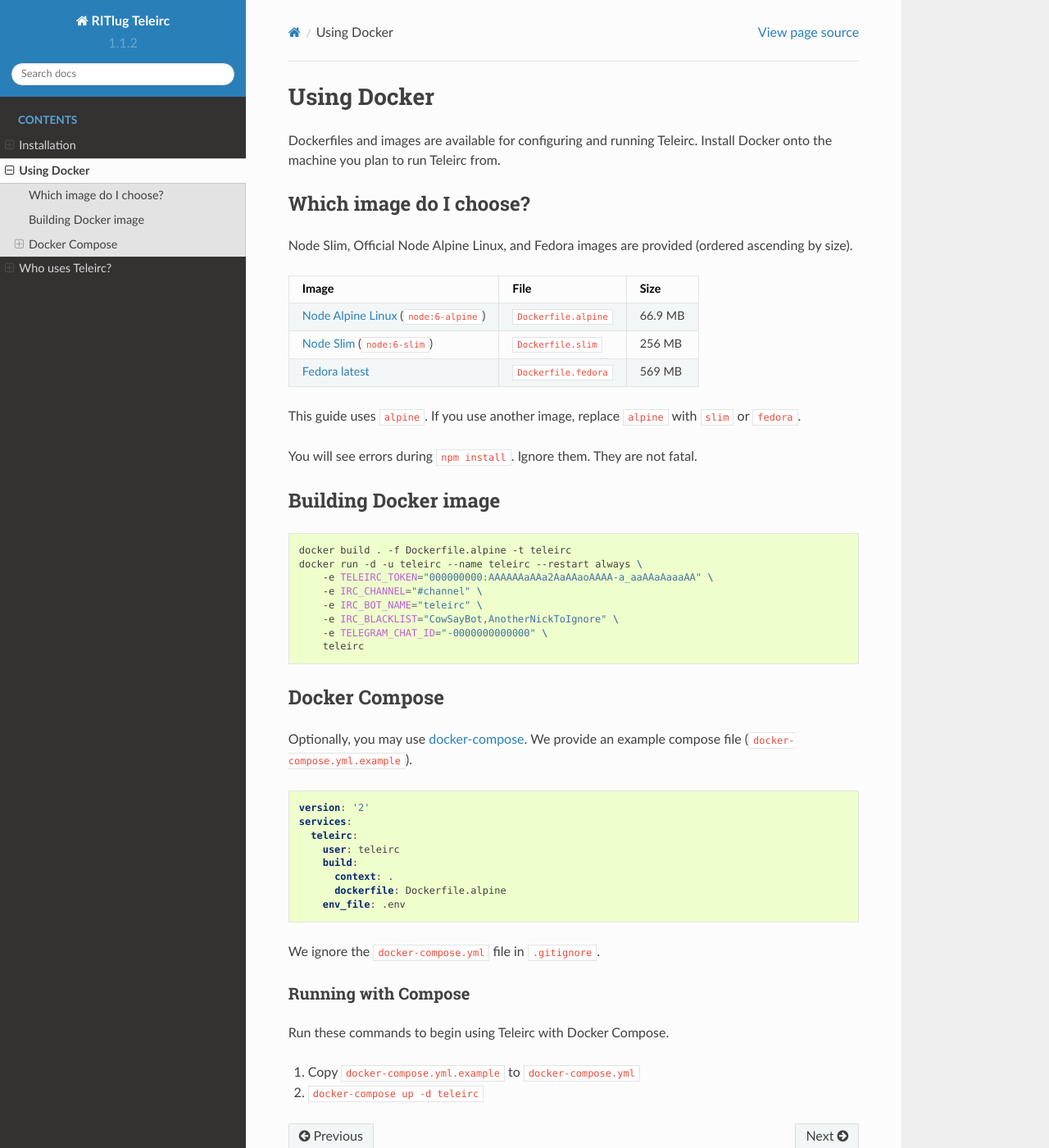
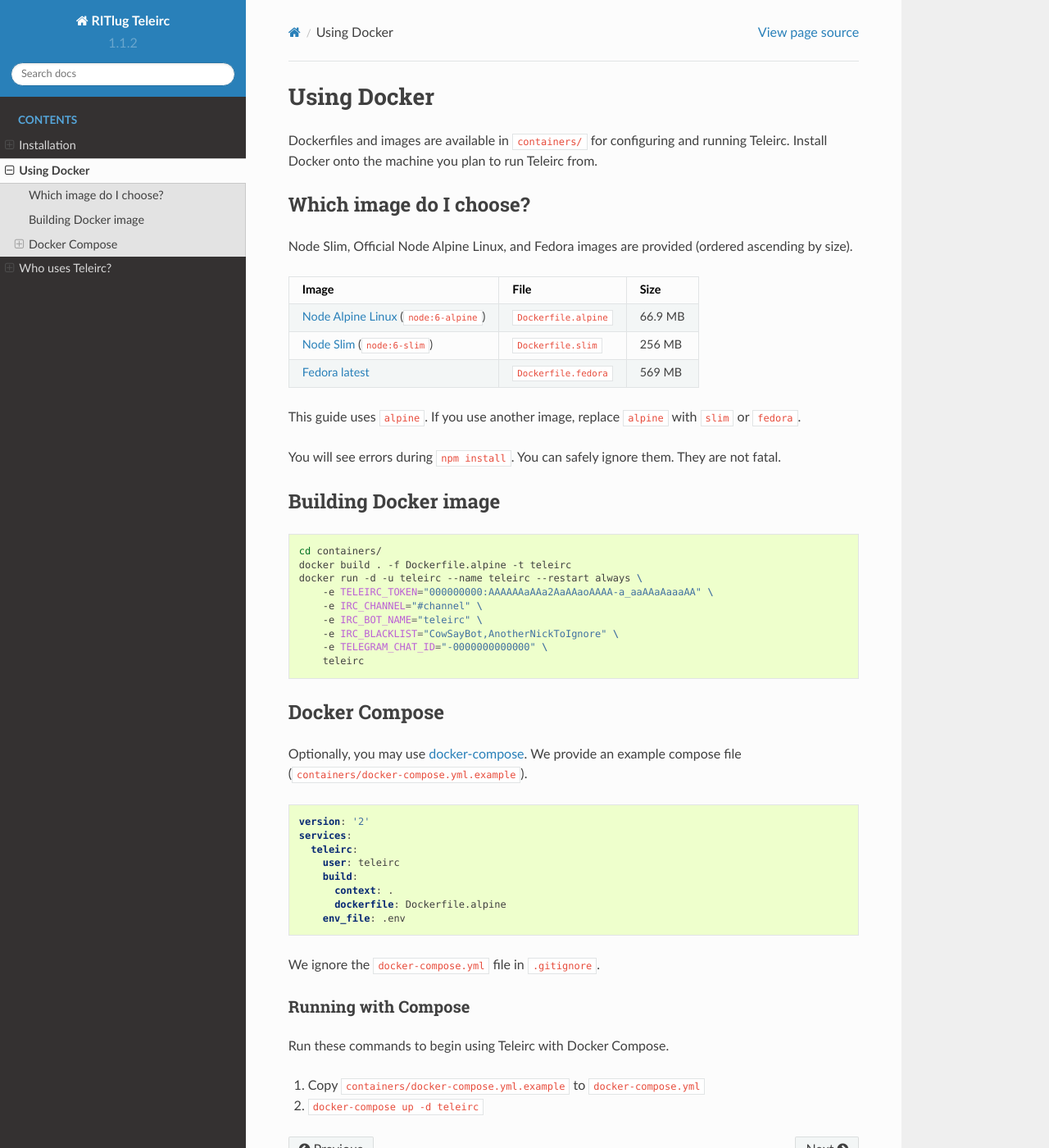
Before and after one commit to RITlug/teleirc, a Sphinx documentation site: the page built from docs/using-docker.rst, in a window 1280 px wide and 1400 px high. Shown: the whole window at 82% size. Built offline with Sphinx 7.4.7 and the Read the Docs theme 2.0.0, drawn with Linux system fonts in a browser that asks for light colours; formulas are drawn with MathJax 3.

Commit message:
Improve organization of project working directory

```diff
--- a/docs/installation.rst
+++ b/docs/installation.rst
@@ -199,7 +199,7 @@
 -------
 
 systemd is an option to run the bot persistently.
-A provided systemd service file is available (``teleirc.service``)
+A provided systemd service file is available (``misc/teleirc.service``)
 Move the provided file to ``/usr/lib/systemd/system/`` to activate it.
 Now, you can manage Teleirc through standard ``systemctl`` commands.
 
--- a/docs/using-docker.rst
+++ b/docs/using-docker.rst
@@ -2,7 +2,7 @@
 Using Docker
 ############
 
-Dockerfiles and images are available for configuring and running Teleirc.
+Dockerfiles and images are available in ``containers/`` for configuring and running Teleirc.
 Install Docker onto the machine you plan to run Teleirc from.
 
 
@@ -26,7 +26,7 @@
 If you use another image, replace ``alpine`` with ``slim`` or ``fedora``.
 
 You will see errors during ``npm install``.
-Ignore them.
+You can safely ignore them.
 They are not fatal.
 
 
@@ -36,6 +36,7 @@
 
 .. code-block:: bash
 
+    cd containers/
     docker build . -f Dockerfile.alpine -t teleirc
     docker run -d -u teleirc --name teleirc --restart always \
         -e TELEIRC_TOKEN="000000000:AAAAAAaAAa2AaAAaoAAAA-a_aaAAaAaaaAA" \
@@ -51,7 +52,7 @@
 **************
 
 Optionally, you may use `docker-compose <https://docs.docker.com/compose>`_.
-We provide an example compose file (``docker-compose.yml.example``).
+We provide an example compose file (``containers/docker-compose.yml.example``).
 
 .. code-block:: yaml
 
@@ -71,5 +72,5 @@
 
 Run these commands to begin using Teleirc with Docker Compose.
 
-#. Copy ``docker-compose.yml.example`` to ``docker-compose.yml``
+#. Copy ``containers/docker-compose.yml.example`` to ``docker-compose.yml``
 #. ``docker-compose up -d teleirc``
```
Also changed, not shown: containers/README.md (added), 10 other files.
